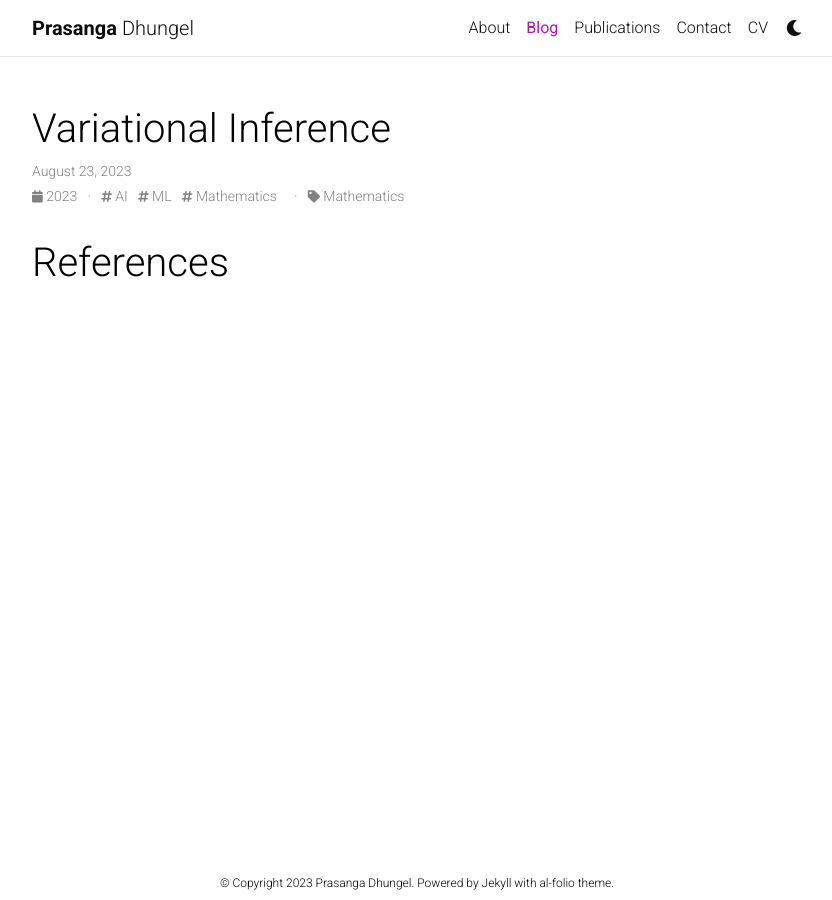
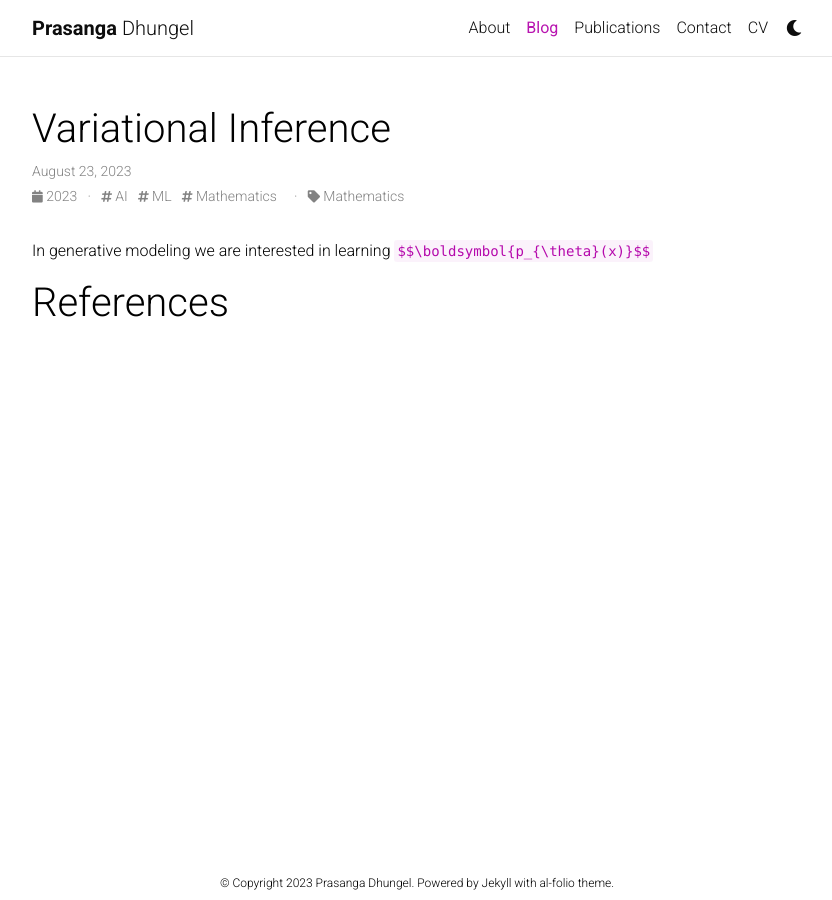
Before and after one commit to prasangadhungel/prasangadhungel.github.io, a Jekyll site: the page built from _posts/2023-08-23-variational-inference.markdown, in a window 1280 px wide. Shown: the whole page, without its empty margins (223-1055 px from the left). Built offline with Jekyll 4.4.1, drawn with Linux system fonts in a browser that asks for light colours; comment, search, counter and statistics services are not loaded; a style sheet for code colours, icons or effects is not loaded.

Commit message:
add variational inference blog

```diff
--- a/_posts/2023-08-23-variational-inference.markdown
+++ b/_posts/2023-08-23-variational-inference.markdown
@@ -7,7 +7,7 @@ share: True
 comments: True
 ---
 
-
+In generative modeling we are interested in learning `$$\boldsymbol{p_{\theta}(x)}$$`
 
 
 # References
```
